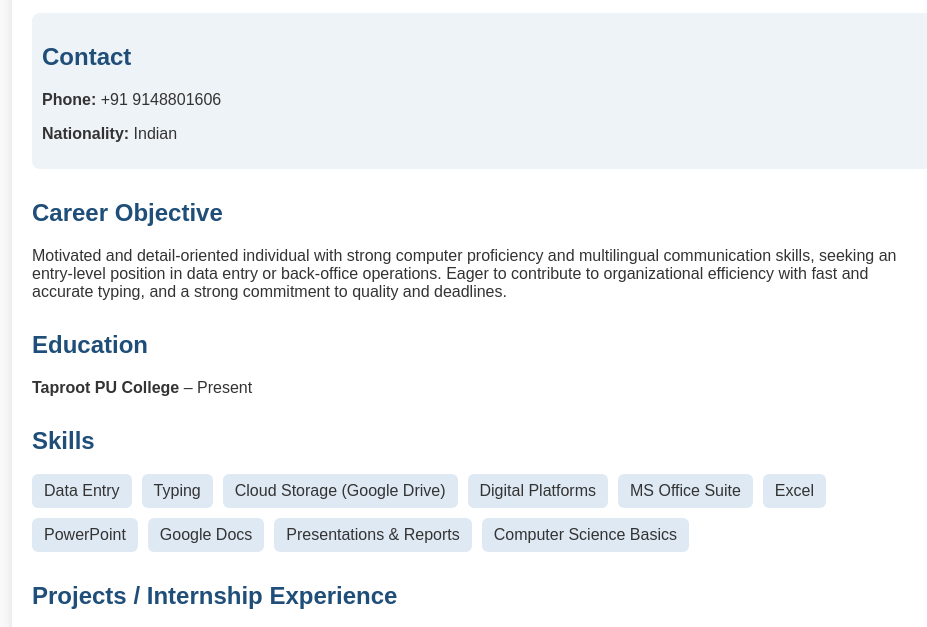
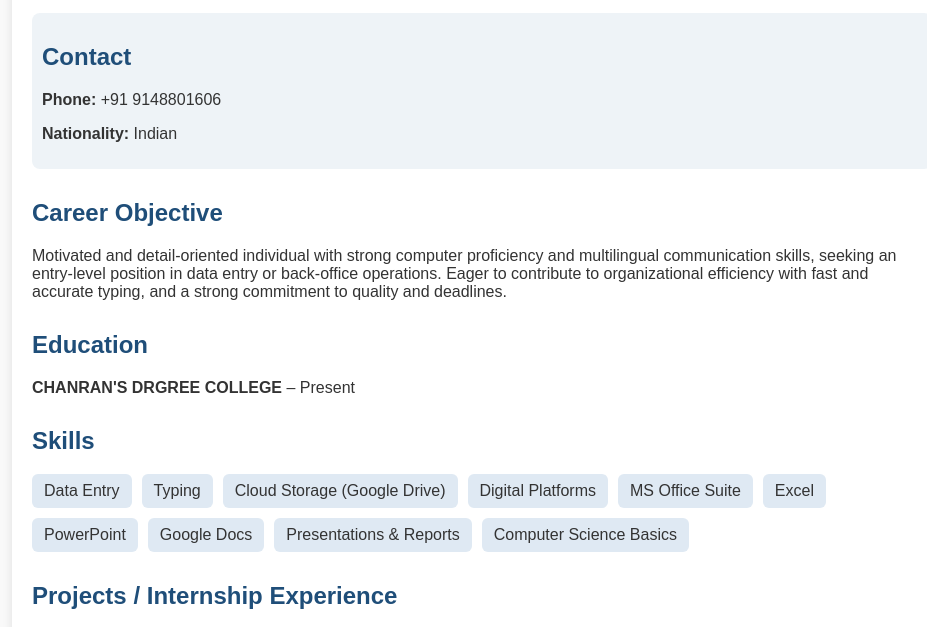
Before and after one commit to love08kick/Aishwarya4, a plain HTML site: page index.html in a window 1280 px wide. Shown: the part 121-748 px from the top of the page, without its empty margins (158-1085 px from the left). Drawn offline with Linux system fonts and the light colour scheme.

Commit message:
Update index.html

```diff
--- a/index.html
+++ b/index.html
@@ -67,7 +67,7 @@
 
     <div class="section">
       <h2>Education</h2>
-      <p><strong>Taproot PU College</strong> – Present</p>
+      <p><strong>CHANRAN'S DRGREE COLLEGE</strong> – Present</p>
     </div>
 
     <div class="section">
```
